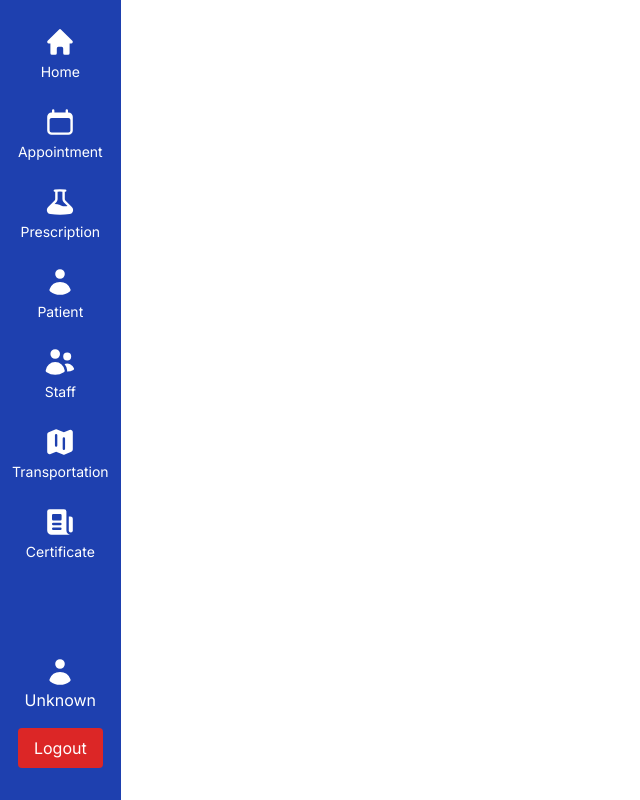
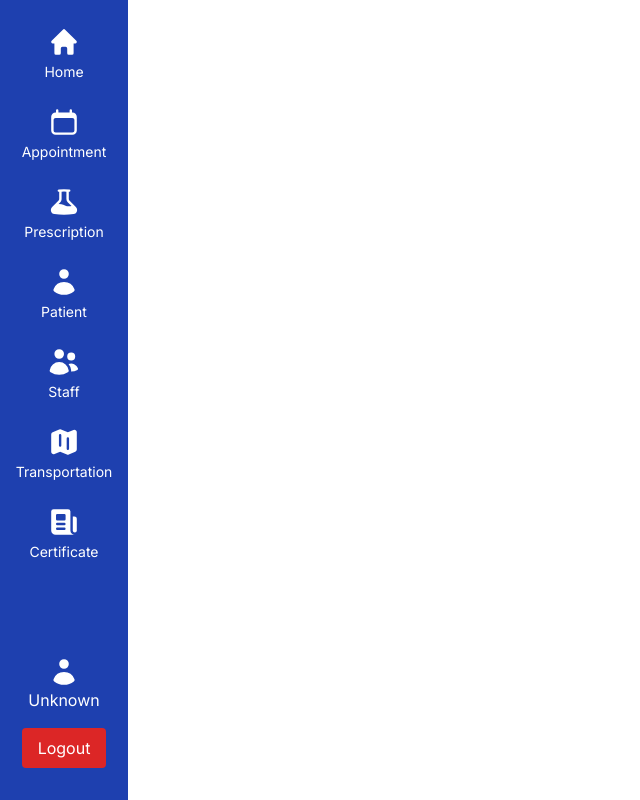
Before and after one commit to BadAccuracyID/TPA-Desktop-EF, a Next.js app: page /dashboard in a window 1280 px wide. Shown: the whole page, without its empty margins (0-640 px from the left). Built offline with nearby package versions, Linux system fonts and the light colour scheme.

Commit message:
Improved LeftNavBar.tsx

```diff
--- a/src/components/card/LeftNavBar.tsx
+++ b/src/components/card/LeftNavBar.tsx
@@ -52,7 +52,7 @@ const menuItems: MenuItem[] = [
         name: 'Staff',
         icon: <UsersIcon className={menuIconAttr}/>,
         requiredRoles: [AccountRole.Administrator],
-        redirectLink: '/staff'
+        redirectLink: '/dashboard/staff'
     },
     {
         name: 'Transportation',
@@ -87,7 +87,7 @@ export default function LeftNavBar() {
 
     return (
         <div
-            className="fixed left-0 top-0 h-screen bg-blue-800 py-4 px-2 flex flex-col justify-start items-center max-w-2xl">
+            className="fixed left-0 top-0 h-screen bg-blue-800 py-4 px-2 flex flex-col justify-start items-center">
             <ul className="w-full max-h-full overflow-y-auto flex-grow">
                 {menuItems.map((menuItem, index) => (
                     <li key={index}>
@@ -102,10 +102,12 @@ export default function LeftNavBar() {
                 ))}
             </ul>
 
-            <div className="flex flex-col items-center justify-end bg-blue-800 py-4 px-2 max-w-2xl">
-                <div className="flex flex-col items-center text-white mb-4 max-w-sm">
+            <div className="flex flex-col items-center justify-end bg-blue-800 py-4 px-2">
+                <div className="flex flex-col items-center text-white mb-4">
                     <UserIcon className="h-8 text-white"/>
-                    {username}
+                    <span className="w-24 overflow-hidden text-center">
+                        {username}
+                    </span>
                 </div>
                 <Link
                     href="/auth/logout"
```
